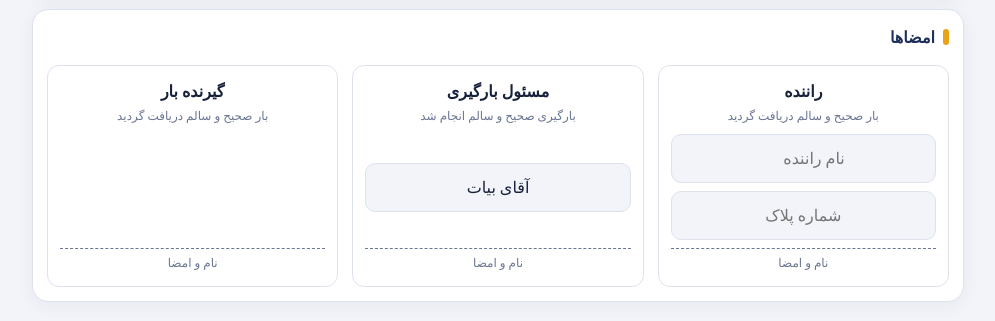
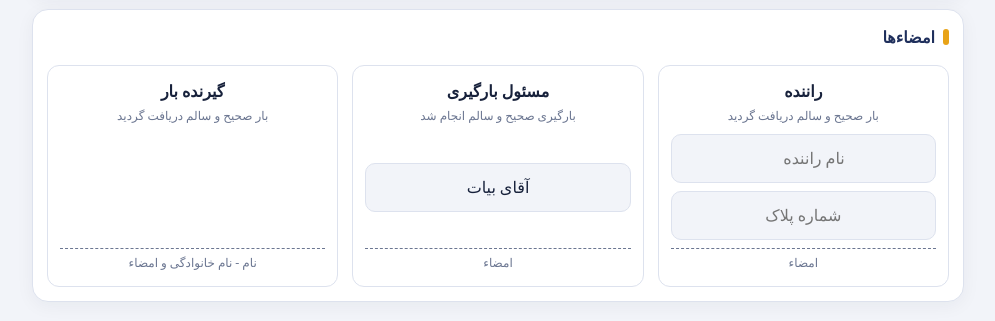
Before and after one commit to mohammadnavid74/BARGIRY_LUMAR, a plain HTML site: page index.html in a window 1280 px wide. Shown: the part 509-830 px from the top of the page, without its empty margins (142-1137 px from the left). Drawn offline with Linux system fonts and the light colour scheme; files whose address does not match are found by name.

Commit message:
Update index.html

```diff
--- a/index.html
+++ b/index.html
@@ -821,7 +821,7 @@
               </section>
 
               <section class="card sigcard">
-                <h2>امضاها</h2>
+                <h2>امضاءها</h2>
                 <div class="sigs">
                   <div class="sig">
                     <div>
@@ -840,7 +840,7 @@
                         autocomplete="off"
                       />
                     </div>
-                    <div class="ln">نام و امضا</div>
+                    <div class="ln">امضاء</div>
                   </div>
                   <div class="sig">
                     <div>
@@ -855,14 +855,15 @@
                         value="آقای بیات"
                       />
                     </div>
-                    <div class="ln">نام و امضا</div>
+                    <div class="ln">امضاء</div>
                   </div>
                   <div class="sig">
                     <div>
                       <b>گیرنده بار</b
                       ><small>بار صحیح و سالم دریافت گردید</small>
                     </div>
-                    <div class="ln">نام و امضا</div>
+
+                    <div class="ln">نام - نام خانوادگی و امضاء</div>
                   </div>
                 </div>
               </section>
```
